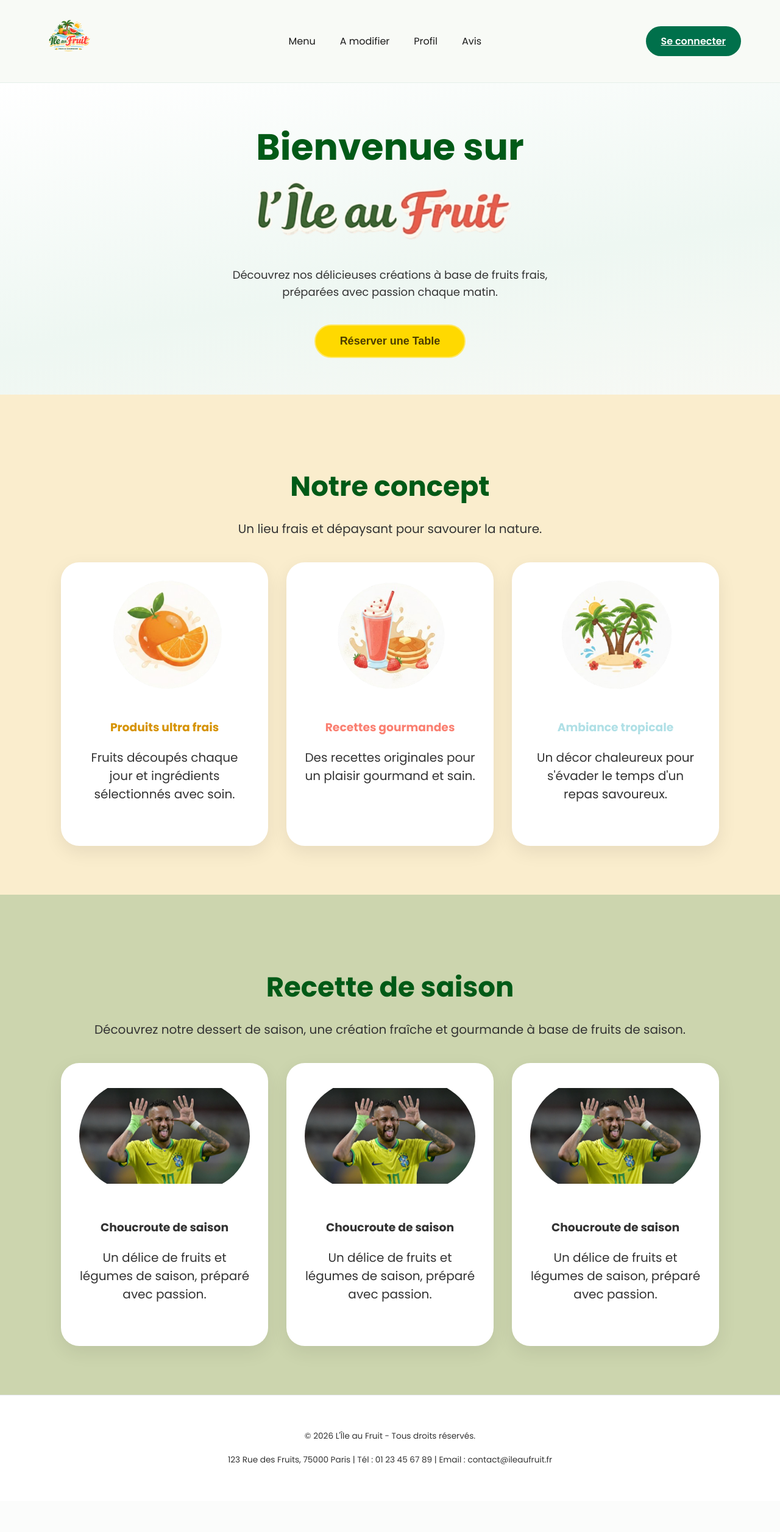
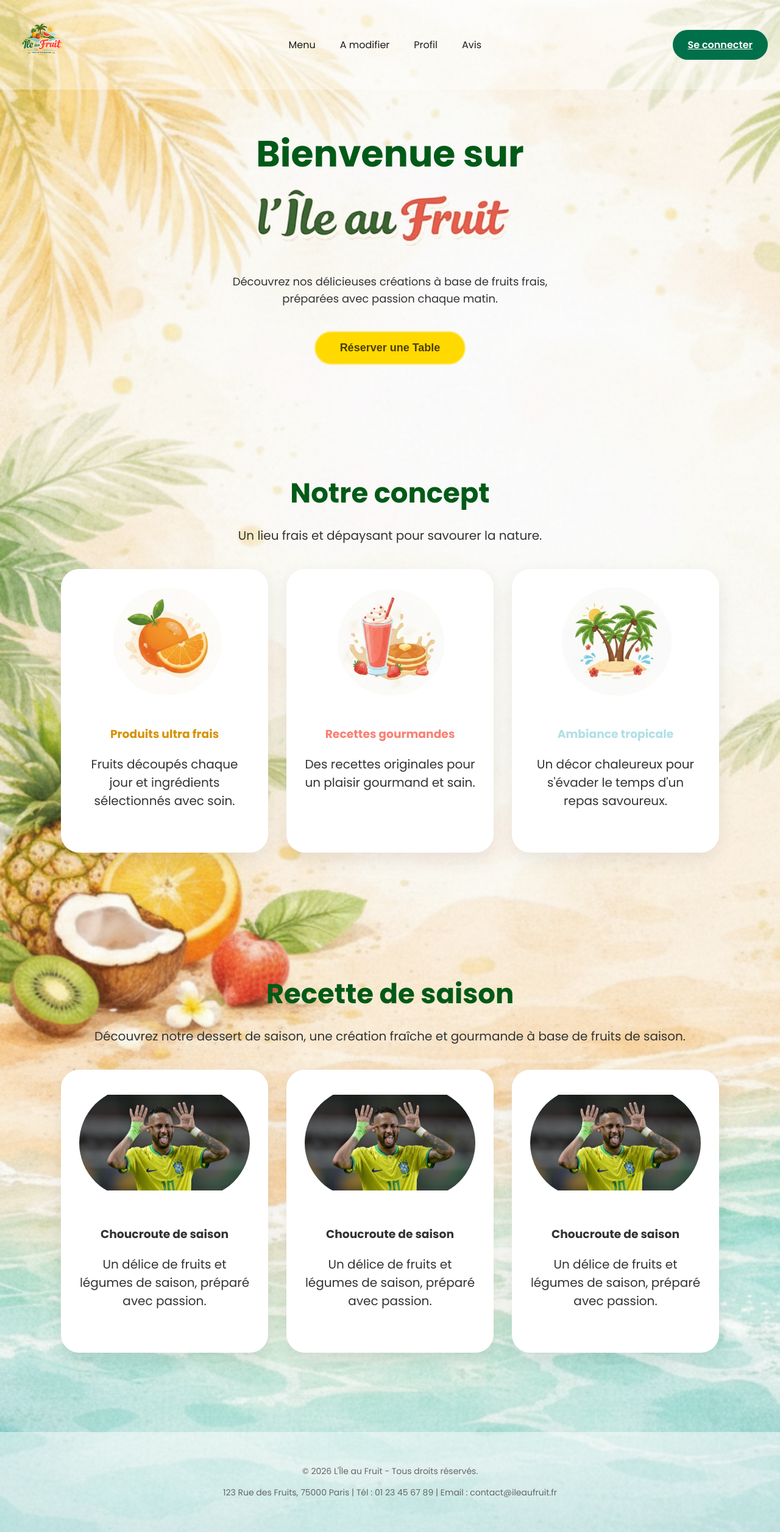
Before and after one commit to abdelchakour-svj/Projet-Info-S4-M1, a PHP site: page / in a window 1280 px wide. Shown: the whole page at 61% size. Before the commit the page ends 2401 px from the top, so only its background shows below. Run offline with PHP 8.4, Linux system fonts and the light colour scheme.

Commit message:
Update index.css

```diff
--- a/index.css
+++ b/index.css
@@ -1,28 +1,26 @@
+/* Suppression des marges par défaut */
 body {
     margin: 0;
     padding: 0;
-    background-color: #ffffff;
+    background-image: url("bg2test.png");
     background-size: cover;
     font-family: 'Poppins', sans-serif;
     color: #333;
 }
 
+/* Barre de navigation */
 nav {
     display: flex;
+    justify-content: space-between;
     align-items: center;
-    justify-content: space-between;
-    padding: 14px 5%;
-    background: rgba(247, 249, 245, 0.85);
-    backdrop-filter: blur(16px);
-    border-bottom: 1px solid rgba(0, 112, 75, 0.08);
-    position: sticky;
+    padding: 20px 20px;
+    background: rgba(255, 255, 255, 0.349);
 }
 
 
 nav img {
     width: 100px;
     height: auto;
-    margin-bottom:0px;
 }
 
 nav ul {
@@ -42,7 +40,7 @@ nav img:hover{
     transition: 0.3s;
 }
 nav ul li a:hover {
-    color: rgb(204, 213, 174);
+    color: #015a17;
 }
 
 nav .btn-connexion {
@@ -60,18 +58,15 @@ nav .btn-connexion {
 nav .btn-connexion:hover {
     transform: scale(1.05);
     background-color: #005a3c;
-   overflow: hidden;
-
 }
 
+/* Section Hero */
 .intro {
-    position: relative;
     display: flex;
     flex-direction: column;
     align-items: center;
     text-align: center;
     padding: 60px 20px;
-    background: linear-gradient(170deg, #ffffff 0%, #eef7f2 60%, #f7f9f5 100%);
 }
 
 .intro h1 {
@@ -106,13 +101,11 @@ nav .btn-connexion:hover {
 
 .intro button:hover {
     transform: scale(1.08);
-    box-shadow: 0 5px 15px rgba(255, 254, 175, 0.4);
+    box-shadow: 0 5px 15px rgba(255, 217, 0, 0.4);
 }
 
 /* Section Concept */
-.concept{
-
-    background-color: rgb(250, 237, 205);
+.concept {
     text-align: center;
     padding: 80px 50px;
 }
@@ -165,7 +158,6 @@ nav .btn-connexion:hover {
 
 
 .bottom {
-    background-color: rgb(204, 213, 174);
     text-align:center;
     padding: 80px 50px;
 }
@@ -182,11 +174,13 @@ nav .btn-connexion:hover {
 
 /* Footer */
 footer {
+    padding: 40px;
+    background: rgba(255, 255, 255, 0.5);
+    margin-top: 50px;
+}
+
+footer p {
     text-align: center;
-    padding: 40px 20px;
-    background: var(--white);
-    border-top: 1px solid #e5e7eb;
-    color: var(--text-soft);
-    font-size: 0.85rem;
-    line-height: 1.9;
+    font-size: 14px;
+    color: #666;
 }
```
